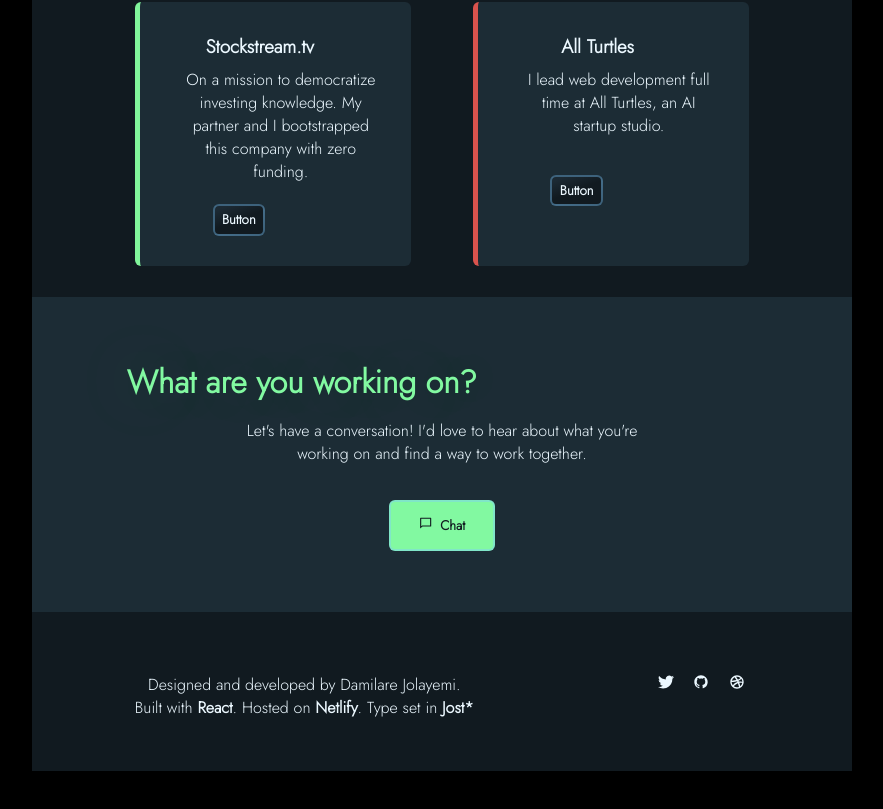
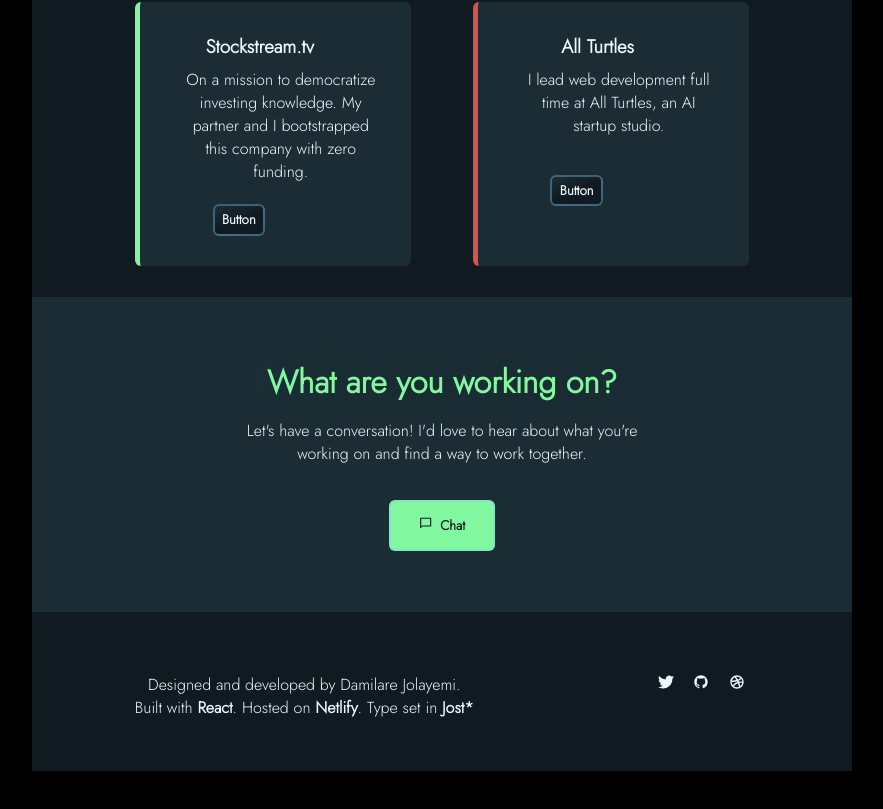
Before and after one commit to olu-damilare/PseudoPortfolio, a React (Create React App) app: page / in a window 1280 px wide. Shown: the part 1350-2159 px from the top of the page, without its empty margins (198-1081 px from the left). Built offline with nearby package versions, Linux system fonts and the light colour scheme.

Commit message:
further styling

```diff
--- a/src/index.css
+++ b/src/index.css
@@ -233,8 +233,8 @@ h3{
     width: 15%;
 }
 .base_heading{
-    margin-left: 5%;
     margin-bottom: 2%;
+    text-align: center;
 }
 
 footer{
```
